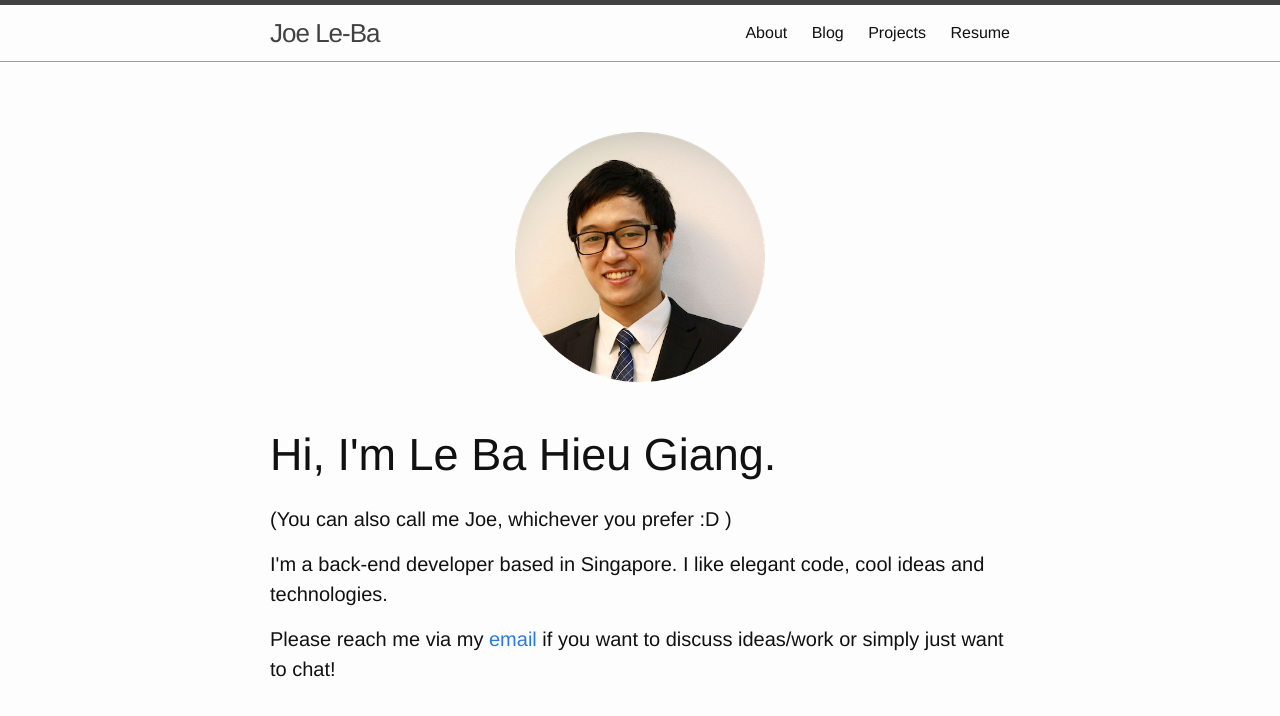
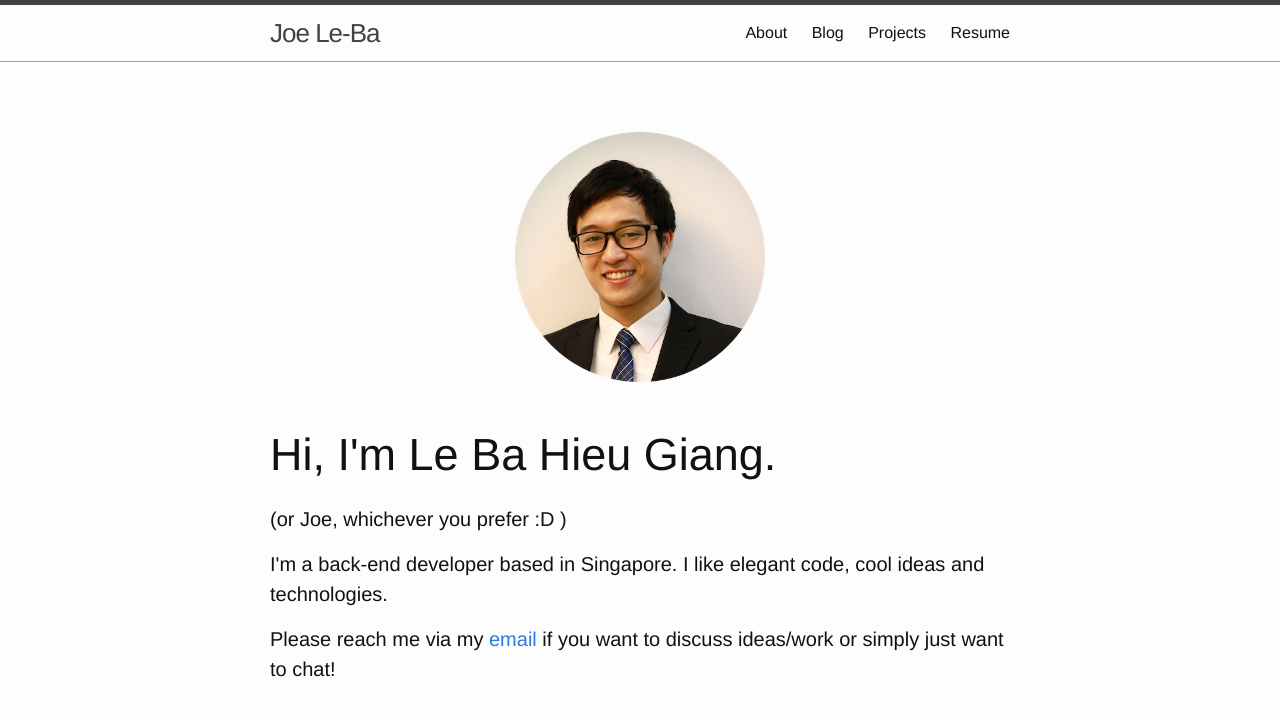
Before and after one commit to joeleba/joeleba.github.io, a Jekyll site: the page built from index.html, in a window 1280 px wide, cut to the strip 0-725 px from the top of the page. Shown: the top 716 px of the strip. Built offline with Jekyll 4.4.1, drawn with Linux system fonts in a browser that asks for light colours.

Commit message:
margin & index content

```diff
--- a/_sass/_layout.scss
+++ b/_sass/_layout.scss
@@ -172,6 +172,7 @@
  */
 .page-content {
     padding: $spacing-unit 0;
+    margin-bottom: 40px;
 }
 
 .index-page-content {
--- a/index.html
+++ b/index.html
@@ -7,7 +7,7 @@
   </br>
 
   <h1>Hi, I'm Le Ba Hieu Giang.</h1>
-  <h3>(You can also call me <span class="joe">Joe</span>, whichever you prefer :D )</h3>
+  <h3>(or <span class="joe">Joe</span>, whichever you prefer :D )</h3>
   <h3>I'm a back-end developer based in Singapore. I like elegant code, cool ideas and technologies.</h3>
   <h3>Please reach me via my <a href="mailto:{{ site.email }}">email</a> if you want to discuss ideas/work or simply just want to chat!</h3>
 
```
